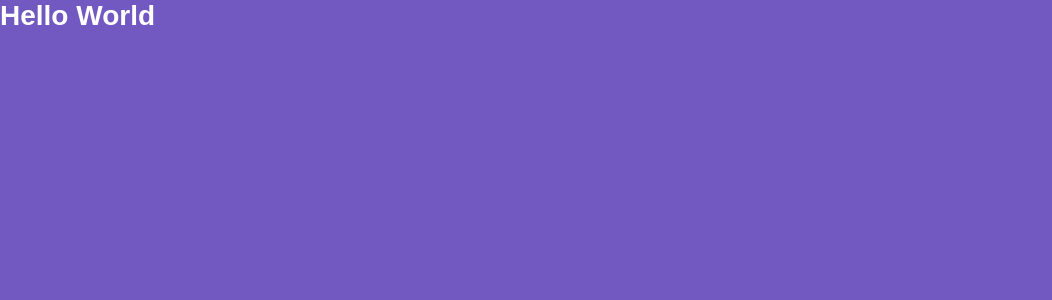
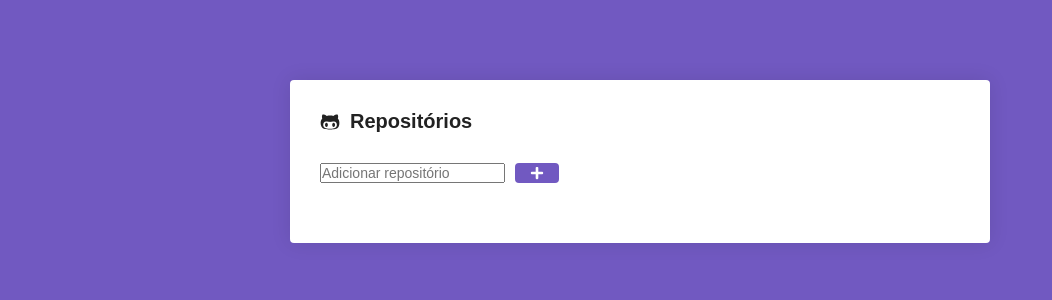
Before and after one commit to luizpinheirodev/reactJS-starter, a React (Create React App) app: page / in a window 1280 px wide. Shown: the top 300 px of the page, without its empty margins (0-1052 px from the left). Built offline with nearby package versions, Linux system fonts and the light colour scheme; the HTML template or start-up script is replaced by a standard one.

Commit message:
Axios api

```diff
--- a/package.json
+++ b/package.json
@@ -3,8 +3,10 @@
   "version": "0.1.0",
   "private": true,
   "dependencies": {
+    "axios": "^0.19.2",
     "react": "^16.13.1",
     "react-dom": "^16.13.1",
+    "react-icons": "^3.9.0",
     "react-router-dom": "^5.1.2",
     "react-scripts": "3.4.1",
     "styled-components": "^5.1.0"
--- a/src/pages/Main/index.js
+++ b/src/pages/Main/index.js
@@ -1,7 +1,75 @@
-import React from 'react';
+import React, { Component } from 'react';
+import { FaGithubAlt, FaPlus, FaSpinner } from 'react-icons/fa';
 
-import { Title } from './styles';
+import api from '../../services/api';
 
-export default function Main() {
-  return <Title>Hello World</Title>;
+import { Container, Form, SubmitButton, List } from './styles';
+
+export default class Main extends Component {
+  state = {
+    newRepo: '',
+    repositories: [],
+    loading: false,
+  };
+
+  handleInputChange = (e) => {
+    this.setState({ newRepo: e.target.value });
+  };
+
+  handleSubmit = async (e) => {
+    e.preventDefault();
+
+    this.setState({ loading: true });
+
+    const { newRepo, repositories } = this.state;
+
+    const response = await api.get(`/repos/${newRepo}`);
+
+    const data = {
+      name: response.data.full_name,
+    };
+
+    this.setState({
+      repositories: [...repositories, data],
+      newRepo: '',
+      loading: false,
+    });
+  };
+
+  render() {
+    const { newRepo, repositories, loading } = this.state;
+    return (
+      <Container>
+        <h1>
+          <FaGithubAlt />
+          Repositórios
+        </h1>
+
+        <Form onSubmit={this.handleSubmit}>
+          <input
+            type="text"
+            placeholder="Adicionar repositório"
+            value={newRepo}
+            onChange={this.handleInputChange}
+          />
+
+          <SubmitButton loading={loading}>
+            {loading ? (
+              <FaSpinner color="#FFF" size={14} />
+            ) : (
+              <FaPlus color="#FFF" size={14} />
+            )}
+          </SubmitButton>
+        </Form>
+        <List>
+          {repositories.map((repository) => (
+            <li key={repository.name}>
+              <span>{repository.name}</span>
+              <a href=""> Detalhes</a>
+            </li>
+          ))}
+        </List>
+      </Container>
+    );
+  }
 }
--- a/src/pages/Main/styles.js
+++ b/src/pages/Main/styles.js
@@ -1,5 +1,95 @@
-import styled from 'styled-components';
+import styled, { keyframes, css } from 'styled-components';
 
-export const Title = styled.h1`
-  color: #fff;
+export const Container = styled.div`
+  max-width: 700px;
+  background: #fff;
+  border-radius: 4px;
+  box-shadow: 0 0 20px rgba(0, 0, 0, 0.1);
+  padding: 30px;
+  margin: 80px auto;
+
+  h1 {
+    font-size: 20px;
+    display: flex;
+    flex-direction: row;
+    align-items: center;
+
+    svg {
+      margin-right: 10px;
+    }
+  }
 `;
+
+const rotate = keyframes`
+  from {
+    transform: rotate(0deg);
+  }
+
+  to {
+    transform: rotate(360deg);
+  }
+`;
+
+export const Form = styled.form`
+  margin-top: 30px;
+  display: flex;
+  flex-direction: row;
+
+  input: {
+    flex: 1;
+    border: 1px solid #eee;
+    padding: 10px 15px;
+    border-radius: 4px;
+    font-size: 16px;
+  }
+`;
+
+export const SubmitButton = styled.button.attrs((props) => ({
+  type: 'submit',
+  disabled: props.loading,
+}))`
+  background: #7159c1;
+  border: 0;
+  padding: 0 15px;
+  margin-left: 10px;
+  border-radius: 4px;
+
+  display: flex;
+  justify-content: center;
+  align-items: center;
+
+  &[disabled] {
+    cursor: not-allowed;
+    opacity: 0.6;
+  }
+
+  ${(props) =>
+    props.loading &&
+    css`
+      svg {
+        animation: ${rotate} 2s linear infinite;
+      }
+    `}
+`;
+
+export const List = styled.ul`
+  list-style: none;
+  margin-top: 30px;
+
+  li {
+    padding: 15px 0;
+    display: flex;
+    flex-direction: row;
+    justify-content: space-between;
+    align-items: center;
+
+    & + li {
+      border-top: 1px solid #eee;
+    }
+
+    a {
+      color: #7159c1;
+      text-decoration: none;
+    }
+  }
+`;
--- /dev/null
+++ b/src/services/api.js
@@ -0,0 +1,7 @@
+import axios from 'axios';
+
+const api = axios.create({
+  baseURL: 'https://api.github.com',
+});
+
+export default api;
```
Also changed, not shown: 1 other file (tests, documents, lock files or other folders).
